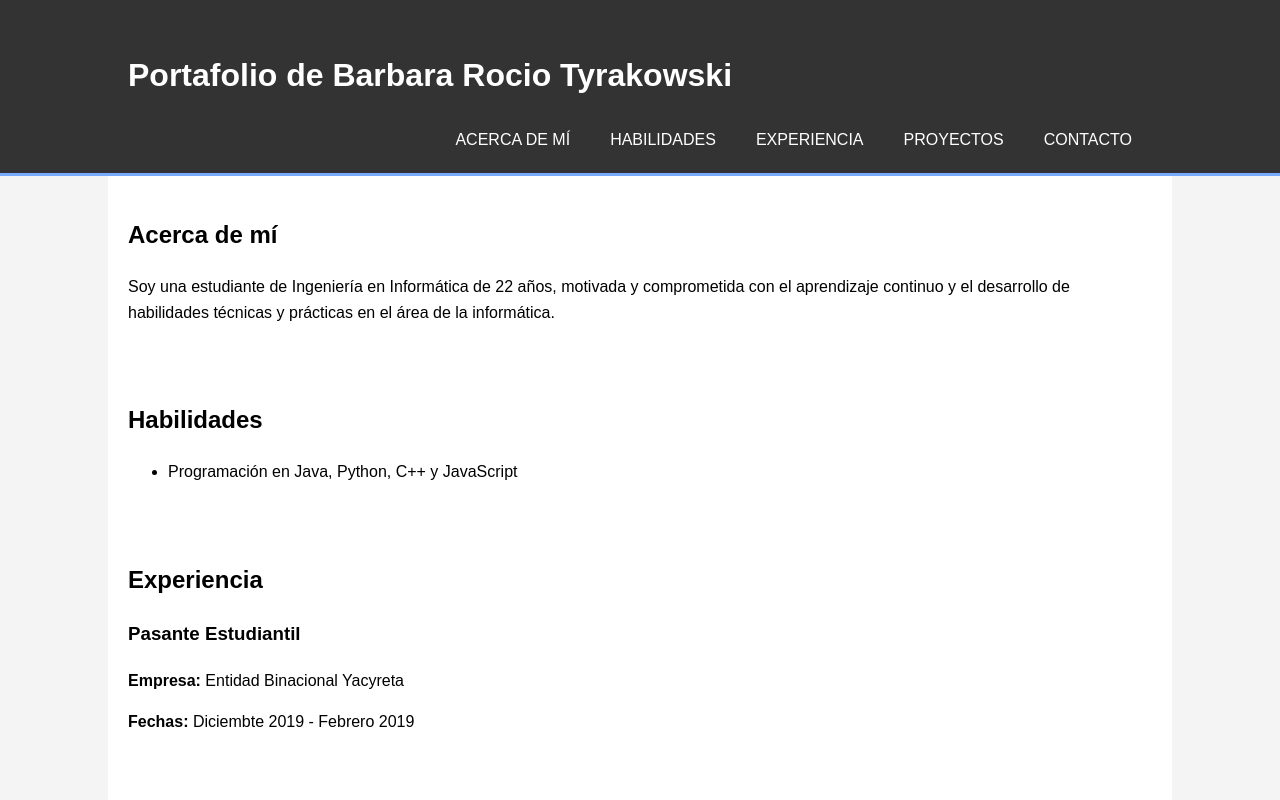
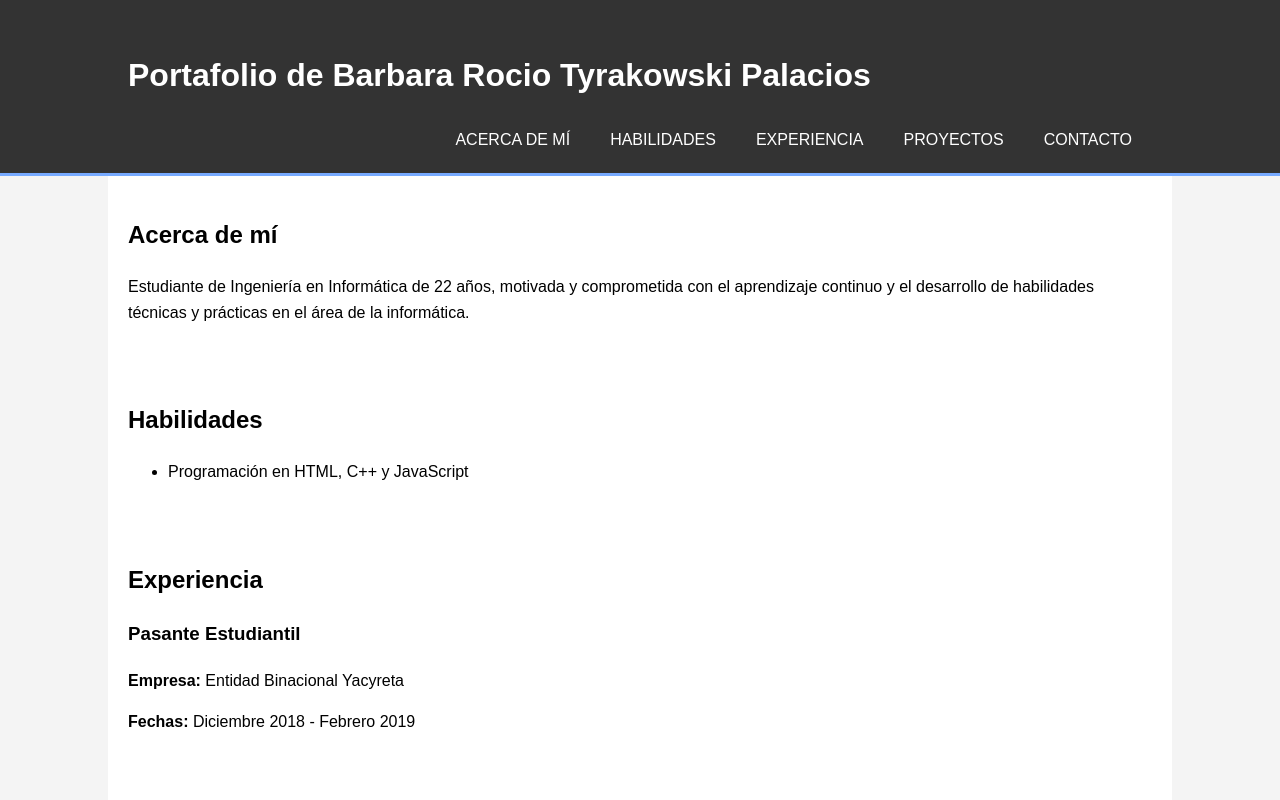
Before and after one commit to barbtyra/Portafolio-Html, a plain HTML site: page index.html in a window 1280 px wide. Shown: the top 800 px of the page. Drawn offline with Linux system fonts and the light colour scheme.

Commit message:
Add files via upload

```diff
--- a/index.html
+++ b/index.html
@@ -66,7 +66,7 @@
     <header>
         <div class="container">
             <div id="branding">
-                <h1>Portafolio de Barbara Rocio Tyrakowski</h1>
+                <h1>Portafolio de Barbara Rocio Tyrakowski Palacios</h1>
             </div>
             <nav>
                 <ul>
@@ -82,13 +82,13 @@
 
     <section id="acerca-de-mi" class="container">
         <h2>Acerca de mí</h2>
-        <p>Soy una estudiante de Ingeniería en Informática de 22 años, motivada y comprometida con el aprendizaje continuo y el desarrollo de habilidades técnicas y prácticas en el área de la informática.</p>
+        <p>Estudiante de Ingeniería en Informática de 22 años, motivada y comprometida con el aprendizaje continuo y el desarrollo de habilidades técnicas y prácticas en el área de la informática.</p>
     </section>
 
     <section id="habilidades" class="container">
         <h2>Habilidades</h2>
         <ul>
-            <li>Programación en Java, Python, C++ y JavaScript</li>
+            <li>Programación en HTML, C++ y JavaScript</li>
 
         </ul>
     </section>
@@ -97,7 +97,7 @@
         <h2>Experiencia</h2>
         <h3>Pasante Estudiantil</h3>
         <p><strong>Empresa:</strong> Entidad Binacional Yacyreta</p>
-        <p><strong>Fechas:</strong> Diciembte 2019 - Febrero 2019</p>
+        <p><strong>Fechas:</strong> Diciembre 2018 - Febrero 2019</p>
     </section>
 
     <section id="proyectos" class="container">
```
